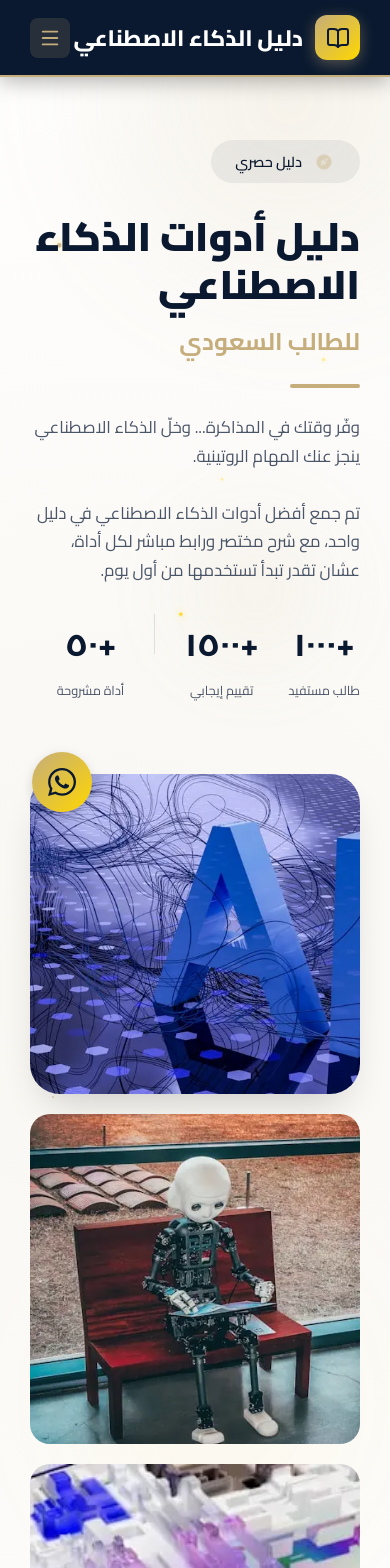
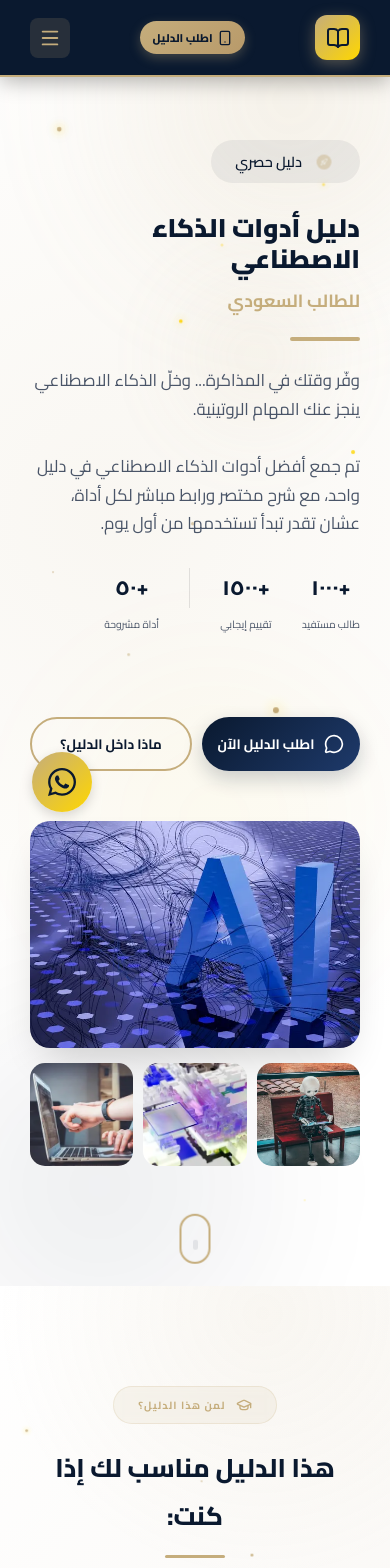
Before and after one commit to Zack-River/Sara-AI-Tools, a React (Vite) app: page / in a window 390 px wide. Shown: the top 1568 px of the page. Built offline with nearby package versions, Linux system fonts and the light colour scheme.

Commit message:
production ready

```diff
--- a/src/App.css
+++ b/src/App.css
@@ -46,6 +46,18 @@
   --transition-fast: 0.2s ease;
   --transition-normal: 0.3s ease;
   --transition-bounce: 0.4s cubic-bezier(0.2, 0.9, 0.4, 1.1);
+}
+
+@media (max-width: 767px) {
+  :root {
+    --text-xs: 0.55rem;
+    --text-sm: 0.65rem;
+    --text-base: 0.75rem;
+    --text-lg: 0.9rem;
+    --text-xl: 1.1rem;
+    --text-2xl: 1.3rem;
+    --text-3xl: 1.6rem;
+  }
 }
 
 * {
@@ -164,11 +176,6 @@ body {
 /* ======================================================
    NAVBAR
    ====================================================== */
-@media (max-width: 900px) {
-  .main-nav { display: none !important; }
-  .booking-btn { display: none !important; }
-  .menu-toggle-btn { display: flex !important; }
-}
 
 /* ======================================================
    HERO SECTION — Particles (m1–m4) & Glow (p1–p3)
@@ -420,7 +427,7 @@ body {
 }
 
 @media (max-width: 600px) {
-  .layout-4col { grid-template-columns: 1fr; }
+  .layout-4col { grid-template-columns: 1fr 1fr; gap: 20px; }
   .layout-3col { grid-template-columns: 1fr; }
 }
 
--- a/src/App.jsx
+++ b/src/App.jsx
@@ -39,7 +39,7 @@ function App() {
 
       <Suspense fallback={null}>
         <Footer />
-        <WhatsAppButton phoneNumber="966500000000" />
+        <WhatsAppButton phoneNumber="+966575109308" />
       </Suspense>
     </div>
   );
--- a/src/components/Footer.jsx
+++ b/src/components/Footer.jsx
@@ -32,7 +32,7 @@ const Footer = () => {
             </p>
             <div style={{ display: 'flex', gap: 12, marginTop: 25 }}>
               {[
-                { href: '#', icon: <FaWhatsapp size={18} /> },
+                { href: 'https://wa.me/966575109308', icon: <FaWhatsapp size={18} /> },
               ].map((s, i) => (
                 <a key={i} href={s.href} target="_blank" rel="noopener noreferrer" className="footer-social-icon"
                   style={{ width: 40, height: 40, background: 'rgba(255,255,255,0.06)', borderRadius: '50%', display: 'flex', alignItems: 'center', justifyContent: 'center', transition: '0.3s', textDecoration: 'none', color: '#C5AD7C' }}>
@@ -98,8 +98,7 @@ const Footer = () => {
                 <MapPin size={18} />
               </div>
               <div>
-                <span style={{ fontSize: '0.7rem', color: 'rgba(255,255,255,0.5)', display: 'block' }}>جمهورية مصر العربية</span>
-                <span style={{ color: 'white', fontSize: '0.95rem', fontWeight: 500 }}>القاهرة</span>
+                <span style={{ fontSize: '0.7rem', color: 'rgba(255,255,255,0.5)', display: 'block' }}>المملكة العربية السعودية</span>
               </div>
             </div>
             <div style={{ background: 'rgba(197,173,124,0.08)', borderRadius: 'var(--radius-md)', padding: 18, marginTop: 15 }}>
--- a/src/components/HeroSection.jsx
+++ b/src/components/HeroSection.jsx
@@ -66,10 +66,30 @@ const HeroSection = () => {
 
       {/* Content */}
       <div style={{ width: '100%', position: 'relative', zIndex: 2, maxWidth: 1280, margin: '0 auto', padding: '60px 30px 120px' }}>
-        <div className="layout-1x1" style={{ position: 'relative', zIndex: 2 }}>
+        <style>{`
+          .hero-grid { display: grid; grid-template-columns: repeat(2, minmax(0, 1fr)); gap: 30px; align-items: center; grid-template-areas: "text images" "buttons buttons"; }
+          .hero-text { grid-area: text; }
+          .hero-images { grid-area: images; }
+          .hero-btn-container { grid-area: buttons; display: flex; justify-content: center; gap: 20px; flex-wrap: nowrap; margin-top: 40px; }
+          @media (max-width: 768px) {
+            .hero-grid { grid-template-columns: 1fr; grid-template-areas: "text" "buttons" "images"; }
+            .hero-btn-container { margin-top: 10px; margin-bottom: 20px; gap: 10px; }
+            .hero-btn-container a { padding: 12px 15px !important; font-size: 0.85rem !important; flex: 1; text-align: center; justify-content: center; white-space: nowrap !important; }
+          }
+          @media (max-width: 1024px) and (min-width: 769px) {
+            .hero-grid { gap: 15px; }
+            .main-title { font-size: 1.8rem !important; }
+            .sub-title { font-size: 1.1rem !important; }
+            .hero-desc { font-size: 0.85rem !important; margin-bottom: 20px !important; }
+            .hero-images { max-width: 320px !important; }
+            .hero-stats { gap: 15px !important; }
+            .hero-stats-number { font-size: 1.3rem !important; }
+          }
+        `}</style>
+        <div className="hero-grid" style={{ position: 'relative', zIndex: 2 }}>
 
           {/* Text side */}
-          <div style={{ animation: 'fUp 0.9s ease-out' }}>
+          <div className="hero-text" style={{ animation: 'fUp 0.9s ease-out' }}>
             <div style={{ display: 'inline-flex', alignItems: 'center', gap: 10, background: 'rgba(10,25,47,0.06)', padding: '8px 24px', borderRadius: 50, fontSize: '0.9rem', color: '#0A192F', fontWeight: 600, marginBottom: 30 }}>
               <span style={{ display: 'flex', alignItems: 'center', justifyContent: 'center', width: 24, height: 24, background: '#C5AD7C', color: 'white', borderRadius: '50%', animation: 'pd 1.5s infinite' }}>
                 <Rocket size={12} />
@@ -78,68 +98,64 @@ const HeroSection = () => {
             </div>
 
             <h1 style={{ margin: '0 0 20px' }}>
-              <span style={{ display: 'block', fontSize: 'var(--text-3xl)', fontWeight: 900, color: 'var(--color-primary)', lineHeight: 1.2 }}>
+              <span className="main-title" style={{ display: 'block', fontSize: 'var(--text-3xl)', fontWeight: 900, color: 'var(--color-primary)', lineHeight: 1.2 }}>
                 دليل أدوات الذكاء الاصطناعي
               </span>
-              <span style={{ display: 'block', fontSize: 'var(--text-xl)', fontWeight: 700, color: 'var(--color-accent)', marginTop: 10 }}>
+              <span className="sub-title" style={{ display: 'block', fontSize: 'var(--text-xl)', fontWeight: 700, color: 'var(--color-accent)', marginTop: 10 }}>
                 للطالب السعودي
               </span>
             </h1>
 
             <div style={{ width: 70, height: 4, background: '#C5AD7C', margin: '20px 0 25px', borderRadius: 2 }} />
 
-            <p style={{ fontSize: '1.05rem', lineHeight: 1.7, color: '#4a5568', marginBottom: 30 }}>
+            <p className="hero-desc" style={{ fontSize: '1.05rem', lineHeight: 1.7, color: '#4a5568', marginBottom: 30 }}>
               وفّر وقتك في المذاكرة... وخلّ الذكاء الاصطناعي ينجز عنك المهام الروتينية.<br /><br />
               تم جمع أفضل أدوات الذكاء الاصطناعي في دليل واحد، مع شرح مختصر ورابط مباشر لكل أداة، عشان تقدر تبدأ تستخدمها من أول يوم.
             </p>
 
             {/* Stats */}
-            <div style={{ display: 'flex', gap: 30, marginBottom: 40, flexWrap: 'wrap' }}>
+            <div className="hero-stats" style={{ display: 'flex', gap: 30, marginBottom: 40, flexWrap: 'wrap' }}>
               <div style={{ textAlign: 'center' }}>
-                <span style={{ display: 'block', fontSize: 'var(--text-2xl)', fontWeight: 800, color: 'var(--color-primary)' }}>+١٠٠٠</span>
+                <span className="hero-stats-number" style={{ display: 'block', fontSize: 'var(--text-2xl)', fontWeight: 800, color: 'var(--color-primary)' }}>+١٠٠٠</span>
                 <span style={{ fontSize: 'var(--text-sm)', color: 'var(--color-text-muted)' }}>طالب مستفيد</span>
               </div>
               <div style={{ textAlign: 'center' }}>
-                <span style={{ display: 'block', fontSize: 'var(--text-2xl)', fontWeight: 800, color: 'var(--color-primary)' }}>+١٥٠٠</span>
+                <span className="hero-stats-number" style={{ display: 'block', fontSize: 'var(--text-2xl)', fontWeight: 800, color: 'var(--color-primary)' }}>+١٥٠٠</span>
                 <span style={{ fontSize: 'var(--text-sm)', color: 'var(--color-text-muted)' }}>تقييم إيجابي</span>
               </div>
               <div style={{ width: 1, height: 40, background: 'rgba(0,0,0,0.1)' }} />
               <div style={{ textAlign: 'center' }}>
-                <span style={{ display: 'block', fontSize: 'var(--text-2xl)', fontWeight: 800, color: 'var(--color-primary)' }}>+٥٠</span>
+                <span className="hero-stats-number" style={{ display: 'block', fontSize: 'var(--text-2xl)', fontWeight: 800, color: 'var(--color-primary)' }}>+٥٠</span>
                 <span style={{ fontSize: 'var(--text-sm)', color: 'var(--color-text-muted)' }}>أداة مشروحة</span>
               </div>
             </div>
-
-
           </div>
 
           {/* Images side */}
-          <div>
-            <div style={{ borderRadius: 30, overflow: 'hidden', marginBottom: 20, boxShadow: '0 20px 40px -15px rgba(0,0,0,0.2)' }}>
+          <div className="hero-images" style={{ maxWidth: 600, margin: '0 auto', width: '100%' }}>
+            <div style={{ borderRadius: 20, overflow: 'hidden', marginBottom: 15, boxShadow: '0 20px 40px -15px rgba(0,0,0,0.2)' }}>
               <img
                 src="/images/hero_main.webp"
-                style={{ width: '100%', height: 320, objectFit: 'cover', display: 'block' }}
+                style={{ width: '100%', aspectRatio: '16/11', objectFit: 'cover', display: 'block' }}
                 alt="AI Tools Guide"
                 loading="lazy"
               />
             </div>
-            <div className="layout-3col">
-              <div style={{ borderRadius: 20, overflow: 'hidden', aspectRatio: '1/1' }}>
+            <div style={{ display: 'grid', gridTemplateColumns: 'repeat(3, 1fr)', gap: 10 }}>
+              <div style={{ borderRadius: 15, overflow: 'hidden', aspectRatio: '1/1' }}>
                 <img src="/images/hero_ai.webp" style={{ width: '100%', height: '100%', objectFit: 'cover' }} alt="AI Technology" loading="lazy" />
               </div>
-              <div style={{ borderRadius: 20, overflow: 'hidden', aspectRatio: '1/1' }}>
+              <div style={{ borderRadius: 15, overflow: 'hidden', aspectRatio: '1/1' }}>
                 <img src="/images/hero_learn.webp" style={{ width: '100%', height: '100%', objectFit: 'cover' }} alt="Learning" loading="lazy" />
               </div>
-              <div style={{ borderRadius: 20, overflow: 'hidden', aspectRatio: '1/1' }}>
+              <div style={{ borderRadius: 15, overflow: 'hidden', aspectRatio: '1/1' }}>
                 <img src="/images/hero_student.webp" style={{ width: '100%', height: '100%', objectFit: 'cover' }} alt="Student" loading="lazy" />
               </div>
             </div>
           </div>
 
-        </div>
-
           {/* Centered Buttons */}
-        <div className="hero-buttons" style={{ display: 'flex', justifyContent: 'center', gap: 20, flexWrap: 'wrap', marginTop: 60, position: 'relative', zIndex: 2 }}>
+          <div className="hero-btn-container">
             <a href="https://wa.me/966575109308" target="_blank" rel="noopener noreferrer" className="btn-dark" aria-label="اطلب دليل الذكاء الاصطناعي عبر الواتساب">
               <MessageCircle size={20} />
               اطلب الدليل الآن
@@ -147,6 +163,8 @@ const HeroSection = () => {
             <a href="#what-inside" className="btn-outline">
               ماذا داخل الدليل؟
             </a>
+          </div>
+
         </div>
       </div>
 
--- a/src/components/Navbar.jsx
+++ b/src/components/Navbar.jsx
@@ -7,7 +7,6 @@ const navLinks = [
   { label: 'لمن هذا الدليل؟', url: '#target-audience', icon: <GraduationCap size={16} /> },
   { label: 'المحتويات', url: '#features', icon: <Lightbulb size={16} /> },
   { label: 'آراء الطلاب', url: '#testimonials', icon: <MessageCircle size={16} /> },
-  { label: 'اطلب الآن', url: '#cta-section', icon: <Smartphone size={16} /> },
 ];
 
 const Navbar = () => {
@@ -61,7 +60,7 @@ const Navbar = () => {
           </a>
 
           {/* Desktop Nav Links */}
-          <nav className="main-nav" style={{ display: 'flex', alignItems: 'center', gap: 35 }}>
+          <nav className="main-nav" style={{ display: 'flex', alignItems: 'center', gap: 'clamp(10px, 2vw, 35px)' }}>
             {navLinks.map((link, idx) => (
               <a
                 key={idx}
@@ -69,14 +68,15 @@ const Navbar = () => {
                 style={{
                   color: 'white',
                   textDecoration: 'none',
-                  fontSize: '1rem',
+                  fontSize: 'clamp(0.75rem, 1.2vw, 1rem)',
                   fontWeight: 600,
                   transition: '0.3s',
                   position: 'relative',
                   padding: '8px 0',
                   display: 'flex',
                   alignItems: 'center',
-                  gap: 6,
+                  gap: 'clamp(4px, 0.5vw, 6px)',
+                  whiteSpace: 'nowrap',
                 }}
                 onMouseOver={e => e.currentTarget.style.color = '#C5AD7C'}
                 onMouseOut={e => e.currentTarget.style.color = 'white'}
@@ -95,16 +95,17 @@ const Navbar = () => {
               style={{
                 display: 'inline-flex',
                 alignItems: 'center',
-                gap: 8,
+                gap: 'clamp(4px, 1vw, 8px)',
                 background: 'linear-gradient(135deg, #C5AD7C, #b89a6a)',
                 color: '#0A192F',
-                padding: '10px 24px',
+                padding: 'clamp(6px, 1vw, 10px) clamp(12px, 2vw, 24px)',
                 borderRadius: 50,
                 textDecoration: 'none',
                 fontWeight: 800,
-                fontSize: '0.85rem',
+                fontSize: 'clamp(0.7rem, 1vw, 0.85rem)',
                 transition: '0.3s',
                 boxShadow: '0 4px 12px rgba(197,173,124,0.3)',
+                whiteSpace: 'nowrap',
               }}
               onMouseOver={e => { e.currentTarget.style.transform = 'translateY(-2px)'; e.currentTarget.style.boxShadow = '0 8px 20px rgba(197,173,124,0.4)'; }}
               onMouseOut={e => { e.currentTarget.style.transform = 'translateY(0)'; e.currentTarget.style.boxShadow = '0 4px 12px rgba(197,173,124,0.3)'; }}
@@ -234,8 +235,11 @@ const Navbar = () => {
       <style>{`
         .nav-logo-text { display: block !important; }
         @media (max-width: 900px) {
+          .nav-logo-text { display: none !important; }
+        }
+        @media (max-width: 768px) {
           .main-nav { display: none !important; }
-          .booking-btn { display: none !important; }
+          .booking-btn { display: flex !important; }
           .menu-toggle-btn { display: flex !important; }
         }
       `}</style>
--- a/src/components/TargetAudienceSection.jsx
+++ b/src/components/TargetAudienceSection.jsx
@@ -75,9 +75,15 @@ const TargetAudienceSection = () => {
           </div>
 
           {/* Left column: Image */}
-          <div style={{ animation: 'aboutFadeLeft 0.8s ease-out 0.4s both', display: 'flex', flexDirection: 'column', height: '100%' }}>
-            <div className="about-spirit-card" style={{ position: 'relative', borderRadius: 35, overflow: 'hidden', boxShadow: '0 25px 45px -12px rgba(0,0,0,0.2)', flex: 1, display: 'flex', alignItems: 'center', justifyContent: 'center', background: 'rgba(255,255,255,0.5)' }}>
-              <img src="/images/audience.webp" style={{ position: 'absolute', top: 0, left: 0, width: '100%', height: '100%', display: 'block', objectFit: 'cover' }} alt="Students" loading="lazy" decoding="async" />
+          <div style={{ animation: 'aboutFadeLeft 0.8s ease-out 0.4s both', position: 'relative', height: '100%' }}>
+            <style>{`
+              .target-image-wrapper { position: absolute; top: 0; left: 0; height: 100%; width: 100%; }
+              @media (max-width: 768px) {
+                .target-image-wrapper { position: relative; height: auto; aspect-ratio: 1/1; }
+              }
+            `}</style>
+            <div className="about-spirit-card target-image-wrapper" style={{ borderRadius: 35, overflow: 'hidden', boxShadow: '0 25px 45px -12px rgba(0,0,0,0.2)', display: 'flex', alignItems: 'center', justifyContent: 'center', background: 'rgba(255,255,255,0.5)' }}>
+              <img src="/images/audience.webp" style={{ width: '100%', height: '100%', display: 'block', objectFit: 'cover' }} alt="Students" loading="lazy" decoding="async" />
             </div>
           </div>
 
--- a/src/components/TestimonialsSection.jsx
+++ b/src/components/TestimonialsSection.jsx
@@ -56,9 +56,16 @@ const TestimonialsSection = () => {
 
         {/* Layout: Author info & Testimonials */}
         <div className="layout-1x2" style={{ alignItems: 'stretch' }}>
+          <style>{`
+            .testi-author-card, .testi-slider-card { height: 450px; }
+            @media (max-width: 768px) {
+              .testi-author-card { height: auto !important; padding: 40px 20px !important; }
+              .testi-slider-card { height: 400px !important; }
+            }
+          `}</style>
 
           {/* Author info (Glass card) */}
-          <div style={{ background: 'rgba(255,255,255,0.03)', backdropFilter: 'blur(10px)', border: '1px solid rgba(197,173,124,0.1)', borderRadius: 'var(--radius-lg)', padding: 30, textAlign: 'center', boxShadow: '0 10px 30px rgba(0,0,0,0.2)', display: 'flex', flexDirection: 'column', justifyContent: 'center', height: 450 }}>
+          <div className="testi-author-card" style={{ background: 'rgba(255,255,255,0.03)', backdropFilter: 'blur(10px)', border: '1px solid rgba(197,173,124,0.1)', borderRadius: 'var(--radius-lg)', padding: 30, textAlign: 'center', boxShadow: '0 10px 30px rgba(0,0,0,0.2)', display: 'flex', flexDirection: 'column', justifyContent: 'center' }}>
             <div style={{ width: 80, height: 80, background: 'linear-gradient(135deg, var(--color-accent), var(--color-highlight))', borderRadius: '50%', margin: '0 auto 20px', display: 'flex', alignItems: 'center', justifyContent: 'center', color: 'var(--color-primary)' }}>
               <Star size={32} />
             </div>
@@ -70,7 +77,7 @@ const TestimonialsSection = () => {
           </div>
 
           {/* Testimonials Carousel (Glass style) */}
-          <div style={{ background: 'rgba(255,255,255,0.03)', backdropFilter: 'blur(10px)', border: '1px solid rgba(197,173,124,0.1)', borderRadius: 'var(--radius-lg)', padding: 20, boxShadow: '0 10px 30px rgba(0,0,0,0.2)', display: 'flex', flexDirection: 'column', justifyContent: 'center', alignItems: 'center', position: 'relative', height: 450 }}>
+          <div className="testi-slider-card" style={{ background: 'rgba(255,255,255,0.03)', backdropFilter: 'blur(10px)', border: '1px solid rgba(197,173,124,0.1)', borderRadius: 'var(--radius-lg)', padding: 20, boxShadow: '0 10px 30px rgba(0,0,0,0.2)', display: 'flex', flexDirection: 'column', justifyContent: 'center', alignItems: 'center', position: 'relative' }}>
 
             <div style={{ flex: 1, display: 'flex', alignItems: 'center', justifyContent: 'center', width: '100%', overflow: 'hidden', borderRadius: '10px', background: 'rgba(0,0,0,0.2)', cursor: 'zoom-in' }} onClick={() => setModalOpen(true)}>
               <img
```
Lines whose indentation alone changed are shown as unchanged.
